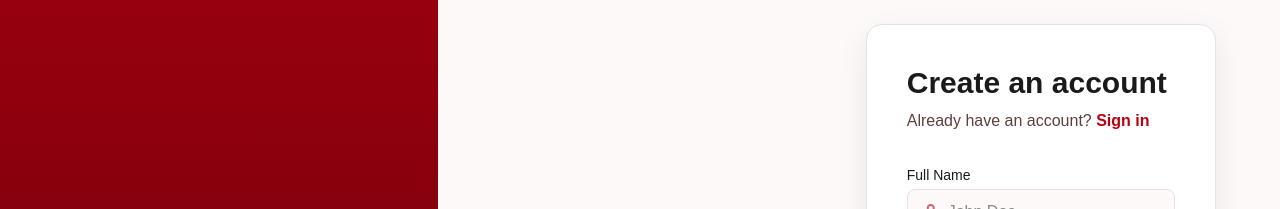
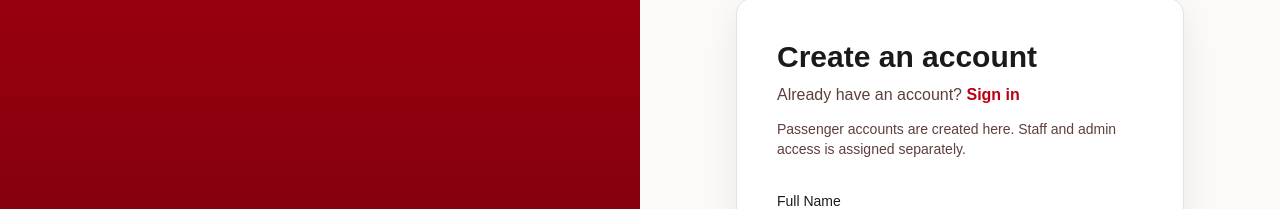
Before and after one commit to Elvinoacer/kenya_airways_254, a Next.js app: page /register in a window 1280 px wide. Shown: the part 206-415 px from the top of the page. Built offline with nearby package versions, Linux system fonts and the light colour scheme; no server answers.

Commit message:
refactor(register): relocate informational text about passenger accounts for better visibility

```diff
--- a/app/(auth)/register/page.tsx
+++ b/app/(auth)/register/page.tsx
@@ -65,9 +65,6 @@ export default function RegisterPage() {
       </div>
 
       {/* Right side - Form */}
-      <p className="text-sm text-[#5e3f3c]">
-        Passenger accounts are created here. Staff and admin access is assigned separately.
-      </p>
       <div className="w-full lg:w-1/2 flex items-center justify-center p-8 sm:p-12 lg:p-16">
         <div className="w-full max-w-md space-y-8 bg-white p-8 sm:p-10 rounded-2xl shadow-[0_12px_32px_rgba(13,13,13,0.08)] border border-[#e5e2e1]">
           <div>
@@ -84,6 +81,9 @@ export default function RegisterPage() {
               <Link href="/login" className="font-semibold text-primary hover:text-[#e71520] transition-colors">
                 Sign in
               </Link>
+            </p>
+            <p className="mt-3 text-sm text-[#5e3f3c]">
+              Passenger accounts are created here. Staff and admin access is assigned separately.
             </p>
           </div>
 
```
